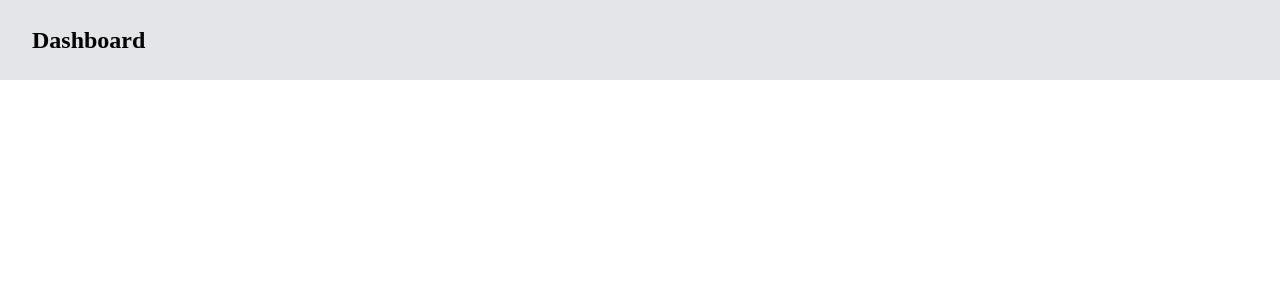
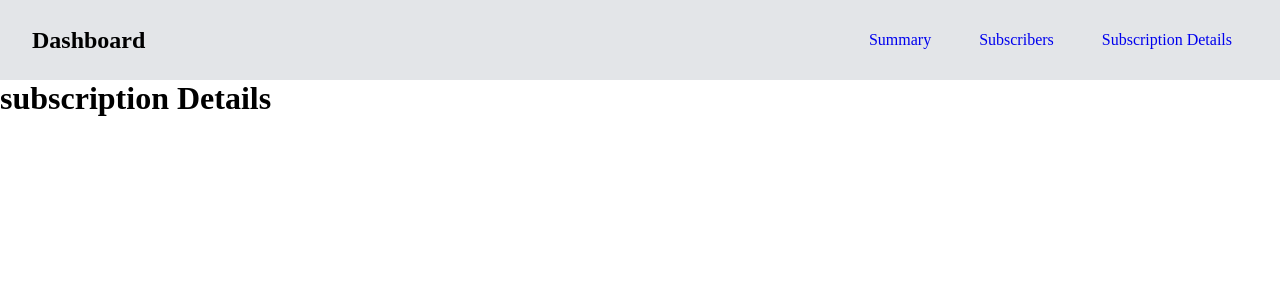
Before and after one commit to MaheshKhatiwada/genius-task, a React (Create React App) app: page /subscriptionDetails in a window 1280 px wide. Shown: the top 300 px of the page. Built offline with nearby package versions, Linux system fonts and the light colour scheme; a web font is replaced by a local one.

Commit message:
added routing functionalities

```diff
--- a/package.json
+++ b/package.json
@@ -9,6 +9,7 @@
     "axios": "^0.21.1",
     "react": "^17.0.2",
     "react-dom": "^17.0.2",
+    "react-router-dom": "^5.2.0",
     "react-scripts": "4.0.3",
     "web-vitals": "^1.1.2"
   },
--- a/src/App.js
+++ b/src/App.js
@@ -1,38 +1,52 @@
 import React, { useState, useEffect } from "react";
 import axios from "axios";
+import { BrowserRouter,Switch,Route } from "react-router-dom";
 import Header from "./components/Header";
+import Summary from "./components/Summary"
 import "./css/App.css";
+import Subscribers from "./components/Subscribers";
+import SubscriptionDetails from "./components/SubscriptionDetails";
 
 function App() {
   const [users, setUsers] = useState([]);
   const [subscriptions, setSubscriptions] = useState([]);
 
-  const getUsers = async () => {
+
+  const getUsers=async()=> {
     try {
-      const { data } = await axios.get("users.json");
-      return data;
+      const response =await axios.get("users.json");
+      setUsers(response.data);
     } catch (error) {
       console.log(error);
     }
   };
-  const getSubscriptions = async () => {
+  const getSubscriptions=async()=> {
     try {
-      const {data} = await axios.get("subscriptions.json");
-      return data;
+      const response =await axios.get("subscriptions.json");
+      setSubscriptions(response.data);
     } catch (error) {
       console.log(error);
     }
   };
+
   useEffect(() => {
-    const usersData = getUsers();
-    const subscriptionsData = getSubscriptions();
-    console.log(usersData);
-    console.log(subscriptionsData);
+    getUsers();
+    getSubscriptions();
   }, []);
   return (
+    <BrowserRouter>
+
     <div className="App">
       <Header />
+      <Switch>
+        <Route exact path="/" component={Summary}/>
+        <Route exact path="/subscribers" component={Subscribers}/>
+        <Route exact path="/subscriptionDetails" component={SubscriptionDetails}/>
+
+      </Switch>
+
     </div>
+    </BrowserRouter>
   );
 }
 
--- a/src/components/Header.js
+++ b/src/components/Header.js
@@ -1,12 +1,26 @@
-import React from 'react'
-import "../css/Header.css"
+import React from "react";
+import { Link } from "react-router-dom";
+import "../css/Header.css";
 
 const Header = () => {
-    return (
-        <div className="header">
-            <h2>Dashboard</h2>
-        </div>
-    )
-}
+  return (
+    <div className="header">
+      <div>
+        <h2>Dashboard</h2>
+      </div>
+      <div className="header__lists">
+        <ul>
+          <Link to="/"><li>Summary</li></Link>
+          <Link to="/subscribers">
+            <li>Subscribers</li>
+          </Link>
+          <Link to="/subscriptionDetails">
+            <li>Subscription Details</li>
+          </Link>
+        </ul>
+      </div>
+    </div>
+  );
+};
 
-export default Header
+export default Header;
--- /dev/null
+++ b/src/components/Subscribers.js
@@ -0,0 +1,11 @@
+import React from 'react'
+
+const Subscribers = () => {
+    return (
+        <div>
+            <h1>Subscribers</h1>
+        </div>
+    )
+}
+
+export default Subscribers
--- /dev/null
+++ b/src/components/SubscriptionDetails.js
@@ -0,0 +1,11 @@
+import React from 'react'
+
+const SubscriptionDetails = () => {
+    return (
+        <div>
+            <h1>subscription Details</h1>
+        </div>
+    )
+}
+
+export default SubscriptionDetails
--- /dev/null
+++ b/src/components/Summary.js
@@ -0,0 +1,11 @@
+import React from 'react'
+
+const Summary = () => {
+    return (
+        <div>
+          <h1> Summary</h1>
+        </div>
+    )
+}
+
+export default Summary
--- a/src/css/Header.css
+++ b/src/css/Header.css
@@ -3,8 +3,17 @@
     width: 100vw;
     background:#e3e5e8;
     display:flex;
+    justify-content: space-between;
+    flex-wrap: wrap;
     align-items:center
 }
 .header h2{
     padding:0 0 0 2rem;
 }
+.header__lists ul{
+    list-style: none;
+}
+.header__lists li{
+    display: inline-block;
+    padding-right: 3rem;
+}
```
Also changed, not shown: 1 other file (tests, documents, lock files or other folders).
